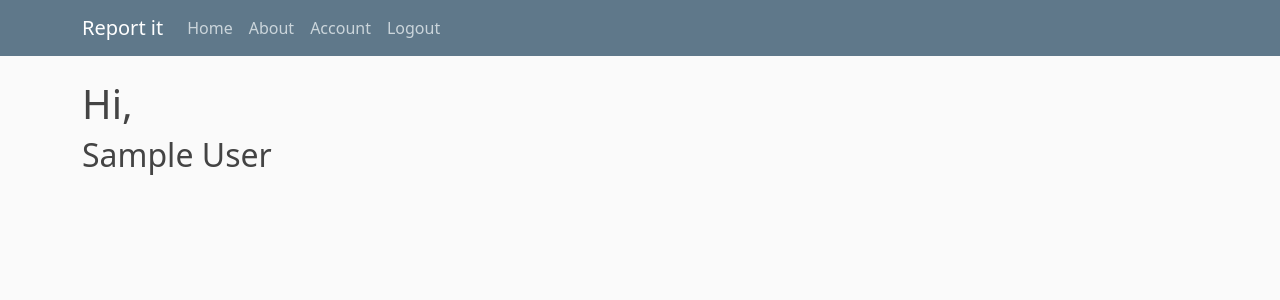
After one commit to Youssef-Harby/report-it, a Flask app: page /account in a window 1280 px wide. The commit adds this page. Shown: the top 300 px of the page. Run offline with Flask 2, Linux system fonts and the light colour scheme; a user stored in the database is signed in; tables that the repository leaves empty hold one stand-in row (values such as "Sample post").

Commit message:
App part 6 ok

```diff
--- a/reportit/__init__.py
+++ b/reportit/__init__.py
@@ -6,6 +6,7 @@ from flask_bcrypt import Bcrypt
 from sqlalchemy import create_engine
 from sqlalchemy.ext.declarative import declarative_base
 from sqlalchemy.orm import sessionmaker
+from flask_login import LoginManager
 
 
 app = Flask(__name__)
@@ -13,6 +14,9 @@ load_dotenv(find_dotenv())
 app.config['SECRET_KEY'] = os.getenv('SECRET_KEY')
 engine = create_engine(os.getenv('DB_URL'))
 bcrypt = Bcrypt(app)
+login_manager = LoginManager(app)
+login_manager.login_view = 'login'
+login_manager.login_message_category = 'info'
 Base = declarative_base()
 Session = sessionmaker(bind=engine)
 session = Session()
--- a/reportit/form.py
+++ b/reportit/form.py
@@ -1,24 +1,29 @@
 from atexit import register
-from reportit import Base, engine, session
+from reportit import Base, engine, session, login_manager
 from sqlalchemy import Boolean, Column, ForeignKey, Integer, String, Float, DateTime, LargeBinary
 from geoalchemy2.shape import to_shape, from_shape
 from geoalchemy2 import Geometry
 from shapely.geometry import Point
 from datetime import datetime
 from sqlalchemy.orm import backref, relationship,declarative_mixin,declared_attr,has_inherited_table
+from flask_login import UserMixin
+
+
+@login_manager.user_loader
+def load_user(user_id):
+    return session.query(User).get(int(user_id))
 
 ##USER TABLE##
 
-
-class User(Base):
+class User(Base,UserMixin):
     __tablename__ = 'user'
     id = Column(Integer, primary_key=True)
-    f_Name = Column(String)
-    l_Name = Column(String)
-    email = Column(String)
+    f_Name = Column(String,nullable=False)
+    l_Name = Column(String,nullable=False)
+    email = Column(String,unique=True,nullable=False)
     # TODO: make National ID uniqe
-    national_id = Column(String)
-    phone_num = Column(String)
+    national_id = Column(String,unique=True,nullable=False)
+    phone_num = Column(String,unique=True,nullable=False)
     password = Column(String,nullable=False)
     register_time = Column(DateTime, default=datetime.utcnow)
     # reports= relationship('Utility', backref='author', lazy=True)
--- a/reportit/routes.py
+++ b/reportit/routes.py
@@ -1,4 +1,5 @@
 from flask import render_template, request, url_for, flash, redirect
+from flask_login import login_required, login_user, current_user, logout_user
 from reportit import app, session, bcrypt
 import folium
 from folium import plugins
@@ -33,29 +34,48 @@ def home():
 
 @app.route('/register', methods=['GET','POST'])
 def register():
+    if current_user.is_authenticated:
+        return redirect(url_for('home'))
     form = RegistrationForm()
     if form.validate_on_submit():
         hashed_password = bcrypt.generate_password_hash(form.password.data).decode('utf-8')
-        user = User('Youssef','Harby','me@youssefharby.com',"29902678912345","012345678911",hashed_password)
+        user = User(form.fname.data,form.lname.data,form.email.data,form.nationalid.data,form.phonenumber.data,hashed_password)
         session.add(user)
         session.commit()
-        flash(f'Account created for {form.username.data}!', 'success')
+        flash(f'Account created for {form.fname.data}!', 'success')
         return redirect(url_for('myreports'))
     return render_template('register.html', title='Register', form=form)
-
+    # 29912345678912
+    # 01212345678911
+    # 4EpGrxWT4uErY8i
 @app.route('/login',methods=['GET','POST'])
 def login():
+    if current_user.is_authenticated:
+        return redirect(url_for('home'))
     form = LoginForm()
     if form.validate_on_submit():
-        if form.email.data == 'me@youssefharby.com' and form.password.data == '4EpGrxWT4uErY8i':
-            flash(f'You have been logged in!', 'success')
-            return redirect(url_for('myreports'))
+        user = session.query(User).filter_by(email=form.email.data).first()
+        if user and bcrypt.check_password_hash(user.password, form.password.data):
+            login_user(user, remember=form.remember.data)
+            next_page = request.args.get('next')
+            return redirect(next_page) if next_page else redirect(url_for('home'))
         else:
-            flash('Login Unsuccessful. Please check Email and Password!','danger')
+            flash('Login Unsuccessful. Please check email and password', 'danger')
 
     return render_template('login.html', title='Login', form=form)
 
+@app.route('/logout')
+def logout():
+    logout_user()
+    return redirect(url_for('home'))
+
+@app.route('/account')
+@login_required
+def account():
+    return render_template('account.html', title='My Account')
+
 @app.route('/myreports')
+@login_required
 def myreports():
     return render_template('myreports.html', reports=myReports, title='My Reports')
 
--- /dev/null
+++ b/reportit/templates/account.html
@@ -0,0 +1,5 @@
+{% extends "layout.html" %}
+{% block content %}
+    <h1>Hi,</h1>
+    <h2>{{ current_user.f_Name }}</h2>
+{% endblock content %}
--- a/reportit/templates/layout.html
+++ b/reportit/templates/layout.html
@@ -20,7 +20,7 @@
       <header class="site-header">
         <nav class="navbar navbar-expand-md navbar-dark bg-steel fixed-top">
           <div class="container">
-            <a class="navbar-brand mr-4" href="/">Flask Blog</a>
+            <a class="navbar-brand mr-4" href="/">Report it</a>
             <button class="navbar-toggler" type="button" data-toggle="collapse" data-target="#navbarToggle" aria-controls="navbarToggle" aria-expanded="false" aria-label="Toggle navigation">
               <span class="navbar-toggler-icon"></span>
             </button>
@@ -31,8 +31,13 @@
               </div>
               <!-- Navbar Right Side -->
               <div class="navbar-nav">
-                <a class="nav-item nav-link" href="{{ url_for('login') }}">Login</a>
-                <a class="nav-item nav-link" href="{{ url_for('register') }}">Register</a>
+                {% if current_user.is_authenticated %}
+                  <a class="nav-item nav-link" href="{{ url_for('account') }}">Account</a>
+                  <a class="nav-item nav-link" href="{{ url_for('logout') }}">Logout</a>
+                {% else %}
+                  <a class="nav-item nav-link" href="{{ url_for('login') }}">Login</a>
+                  <a class="nav-item nav-link" href="{{ url_for('register') }}">Register</a>
+                {% endif %}
               </div>
             </div>
           </div>
--- a/requirements.txt
+++ b/requirements.txt
@@ -2,6 +2,7 @@ Flask==2.0.3
 flask-wtf
 email_validator
 flask-bcrypt
+flask-login
 folium==0.12.1.post1
 GeoAlchemy2==0.10.2
 geopandas==0.10.2
```
Also changed, not shown: reportit/newForm.py (+28 -4 lines).
